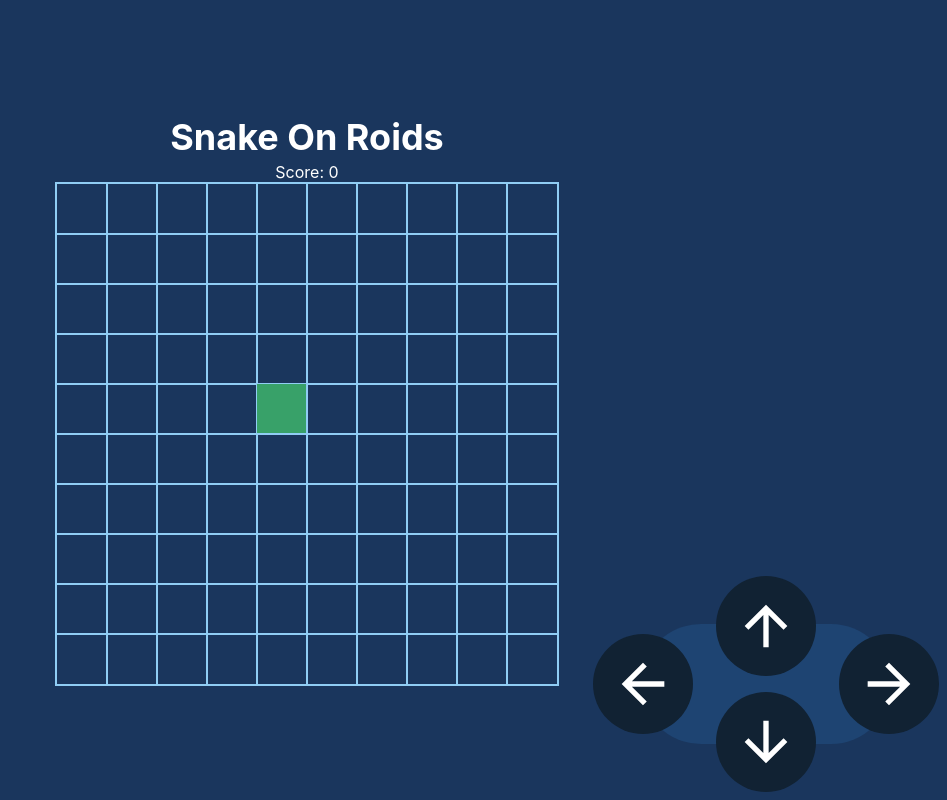
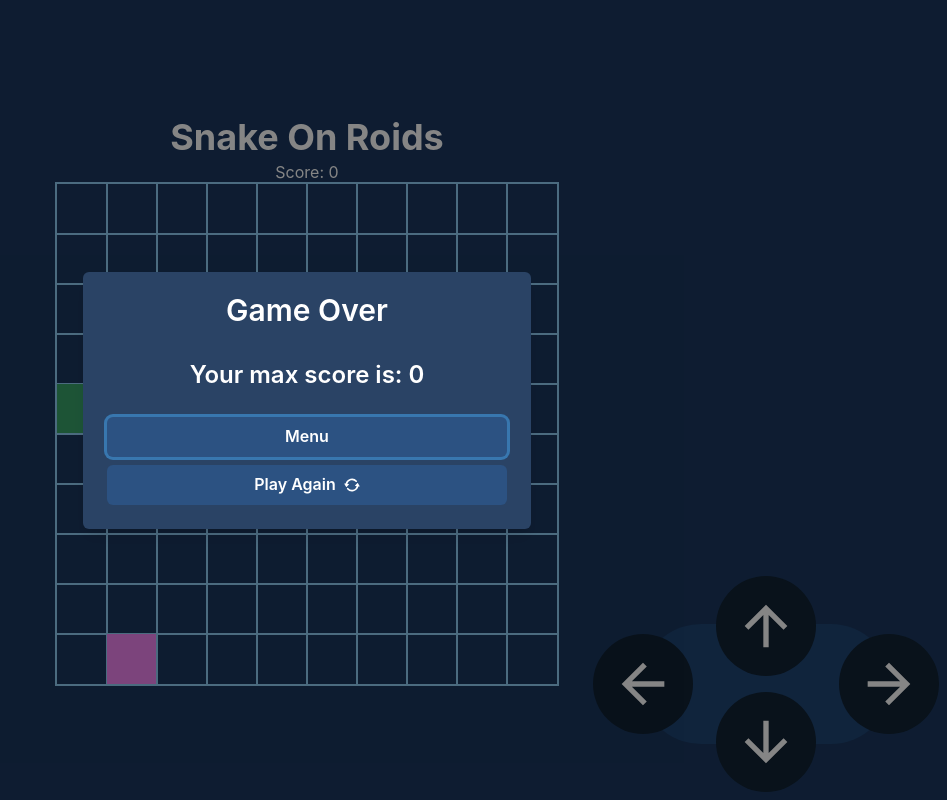
Before and after one commit to WhyShamba/Snake-On-Roids, a React (Create React App) app: page / in a window 1280 px wide. Shown: the whole page, without its empty margins (333-1280 px from the left). Built offline with nearby package versions, Linux system fonts and the light colour scheme.

Commit message:
Fix and clean snake movement code
Add food cell
Make snake grow on consumption
Add score
Create Game over modal and it's functionallity
Add more controllers /keys to control the snake movement

```diff
--- a/src/App.tsx
+++ b/src/App.tsx
@@ -5,6 +5,18 @@ import { Box, Center, Flex, Heading, Text } from '@chakra-ui/layout';
 import { Node, SingleLinkedList } from './utils/SingleLinkedList';
 import { Controller } from './components/Controller';
 import { generateRandomNum } from './utils/generateRandomNum';
+import { useSetInterval } from './custom-hooks/useSetInterval';
+import { Button } from '@chakra-ui/button';
+import { useDisclosure } from '@chakra-ui/react';
+import { GameOverModal } from './components/GameOverModal';
+
+type FoodType = 'protein' | 'meat' | 'steroid' | 'creatine';
+type CellData = {
+  row: number;
+  cell: number;
+  value: number;
+  direction: DIRECTION;
+};
 
 // values are 0, 1, 2, 3
 export enum DIRECTION {
@@ -35,12 +47,12 @@ const createBoard = (boardSize = BOARD_SIZE) => {
   return board;
 };
 
-const SNAKE_SPEED = 500;
+const SNAKE_SPEED = 250;
 const SNAKE_SPEED_ON_ROIDS = SNAKE_SPEED * 1.75;
 const SNAKE_SPEED_ON_CREATINE = SNAKE_SPEED * 1.5;
 
 // Now into consideration we have that the rows and column will have same number of rows/columns
-const getInitialSnakeCell = (board: number[][]) => {
+const getInitialSnakeCell = (board: number[][]): CellData => {
   const row = Math.floor(board.length / 2) - 1;
   const cell = Math.floor(board[row].length / 2) - 1;
 
@@ -48,120 +60,168 @@ const getInitialSnakeCell = (board: number[][]) => {
     row,
     cell,
     value: board[row][cell],
+    direction: generateRandomNum(0, 3),
   };
 };
 
 function App() {
   const [board, setBoard] = useState(createBoard());
-  const [controllerType, setControllerType] = useState<
-    'wasd' | 'arrows' | 'controller'
-  >('controller');
   const snakeRef = useRef(
     new SingleLinkedList(new Node(getInitialSnakeCell(board)))
   );
   const [snakeCells, setSnakeCells] = useState(
     new Set([snakeRef.current.head?.data?.value || 1])
   );
-  // TODO: I think it's better with useRef. When interval is implemented
-  // const [direction, setDirection] = useState<DIRECTION>(
-  //   generateRandomNum(0, 3)
-  // );
-  const directionRef = useRef<DIRECTION>(generateRandomNum(0, 3));
+  const [direction, setDirection] = useState<DIRECTION>(
+    snakeRef.current.head!.data!.direction
+  );
+  const [score, setScore] = useState(0);
+  const [foodCell, setFoodCell] = useState({
+    value: getFoodCell(board),
+    food: getFoodType(),
+  });
+  const {
+    isOpen: gameOver,
+    onOpen: openModal,
+    onClose: closeModal,
+  } = useDisclosure();
+  useSetInterval(() => {
+    if (!gameOver) moveSnake();
+  }, SNAKE_SPEED * 2);
+
+  useEffect(() => {
+    const onKeyDown = (e: KeyboardEvent) => {
+      // TODO: dont allow opposite key to be clicked
+      const key = e.key.toLocaleLowerCase();
+      if (key === 'a' || key === 'arrowleft') {
+        setDirection(DIRECTION.LEFT);
+      } else if (key === 'w' || key === 'arrowup') {
+        setDirection(DIRECTION.UP);
+      } else if (key === 's' || key === 'arrowdown') {
+        setDirection(DIRECTION.DOWN);
+      } else if (key === 'd' || key === 'arrowright') {
+        setDirection(DIRECTION.RIGHT);
+      }
+    };
+
+    window.addEventListener('keydown', onKeyDown, true);
+
+    return () => {
+      window.removeEventListener('keydown', onKeyDown);
+    };
+  }, []);
 
   const snake = snakeRef.current;
-  let direction = directionRef.current;
-  useEffect(() => {
-    console.log('Current direction: ', direction);
-    // const snake = new SingleLinkedList(new Node(1));
-    // snake.add(new Node(2));
-    // snake.add(new Node(2.5));
-    // snake.add(new Node(3));
-    // snake.add(new Node(4));
-    // snake.add(new Node(5));
-    // console.log('Snake Head: ', snake.head);
-    // snake.print();
-    // snake.reverse();
-    // snake.print();
-  }, [direction]);
 
-  // Or do: https://dev.to/prog585/setinterval-and-usestate-problem-2dd3
-  useEffect(() => {
-    // TODO: remove in future
-    if (controllerType !== 'controller') {
-      const interval = setInterval(() => {
-        const newSnakeCells = new Set([snakeRef.current.head!.data!.value + 1]);
-        snakeRef.current.head!.data!.value =
-          snakeRef.current.head!.data!.value + 1;
-        setSnakeCells(newSnakeCells);
-      }, SNAKE_SPEED * 10);
-      return () => clearInterval(interval);
-    }
-  }, [snakeCells]);
-
-  const moveSnake = () => {
-    console.log('The direction: ', direction);
+  const isOutOfBounds = () => {
     switch (direction) {
       case DIRECTION.RIGHT:
-        setSnakeCells(
-          changeDirection(
-            new Node({
-              ...snake.head!.data!,
-              cell: snake.head!.data!.cell + 1,
-              value: board[snake.head!.data!.row][snake.head!.data!.cell + 1],
-            }),
-            snake,
-            snakeCells
-          )
-        );
-
+        if (snake.head!.data!.cell + 1 === board[0].length) {
+          // setGameOver(true);
+          openModal();
+          return true;
+        }
         break;
       case DIRECTION.LEFT:
-        setSnakeCells(
-          changeDirection(
-            new Node({
-              ...snake.head!.data!,
-              cell: snake.head!.data!.cell - 1,
-              value: board[snake.head!.data!.row][snake.head!.data!.cell - 1],
-            }),
-            snake,
-            snakeCells
-          )
-        );
+        if (snake.head!.data!.cell - 1 < 0) {
+          // setGameOver(true);
+          openModal();
+          return true;
+        }
         break;
       case DIRECTION.UP:
-        setSnakeCells(
-          changeDirection(
-            new Node({
-              ...snake.head!.data!,
-              row: snake.head!.data!.row - 1,
-              value: board[snake.head!.data!.row - 1][snake.head!.data!.cell],
-            }),
-            snake,
-            snakeCells
-          )
-        );
+        if (snake.head!.data!.row - 1 < 0) {
+          // setGameOver(true);
+          openModal();
+          return true;
+        }
         break;
       default:
         // case DIRECTION.DOWN
-        setSnakeCells(
-          changeDirection(
-            new Node({
-              ...snake.head!.data!,
-              row: snake.head!.data!.row + 1,
-              value: board[snake.head!.data!.row + 1][snake.head!.data!.cell],
-            }),
-            snake,
-            snakeCells
-          )
-        );
+        if (snake.head!.data!.row + 1 === board[0].length) {
+          // setGameOver(true);
+          openModal();
+          return true;
+        }
         break;
+    }
+    return false;
+  };
+
+  const moveSnake = () => {
+    if (!isOutOfBounds()) {
+      const newNode = getNextNodeForDirection(snake.head!, direction, board);
+
+      // If it's not colliding
+      if (!snakeCells.has(newNode.data!.value)) {
+        const newSnakeCells = changeDirection(newNode, snake, snakeCells);
+
+        const foodConsumed = newNode.data!.value === foodCell.value;
+        if (foodConsumed) {
+          consumeFood(newSnakeCells);
+        }
+
+        setSnakeCells(newSnakeCells);
+      } else {
+        openModal();
+      }
     }
   };
 
-  const changeDirectionHandler = (_direction: DIRECTION) => {
-    // setDirection(_direction);
-    direction = _direction;
-    moveSnake();
+  const generateFoodCell = () => {
+    // TODO: WRITE ALGORITHAM THAT REMOVES THE VALUES WHERE THE SNAKE IS FROM THE BOARD IT SELF, BECAUSE IF SNAKE GETS TOO BIG IT WILL BE IMPOSSIBLE, LAG TO GENERATE RANDDOM NUM, SINCE THE SNAKE WILL COVER EVERYTHING
+    // Generate food cell at random position
+    let value = getFoodCell(board);
+
+    while (snakeCells.has(value) && value === foodCell.value) {
+      value = getFoodCell(board);
+    }
+
+    let food: FoodType = getFoodType();
+
+    setFoodCell({
+      food,
+      value,
+    });
+  };
+
+  // Grow the snake and do the effect
+  const consumeFood = (newSnakeCells: Set<number>) => {
+    const oppositeDirOfTail = getOppositeDirection(snake.tail!.data!.direction);
+    const newTailNode = getNextNodeForDirection(
+      snake.tail!,
+      oppositeDirOfTail,
+      board
+    );
+
+    // Insertion at beginning of tail, dequeue -> add it to class
+    const temp = snake.tail;
+    snake.tail = newTailNode;
+    snake.tail.next = temp;
+
+    newSnakeCells.add(newTailNode.data!.value);
+
+    setScore(score + 1);
+    // generate new food cell
+    generateFoodCell();
+  };
+
+  // Reset the game to initial state
+  const playAgain = () => {
+    snakeRef.current = new SingleLinkedList(
+      new Node(getInitialSnakeCell(board))
+    );
+
+    // setSnakeCells(new Set([snake.head!.data!.value]));
+    setSnakeCells(new Set([snakeRef.current.head!.data!.value]));
+    setFoodCell({
+      value: getFoodCell(board),
+      food: getFoodType(),
+    });
+
+    setDirection(generateRandomNum(0, 3));
+
+    closeModal();
   };
 
   return (
@@ -169,7 +229,7 @@ function App() {
       <Flex direction='column' align='center'>
         {/* Or image logo */}
         <Heading>Snake On Roids</Heading>
-        <Text>Score: 0</Text>
+        <Text>Score: {score}</Text>
         <Box outline='2px solid white' outlineColor='blue.200'>
           {board.map((row, index) => (
             <Flex key={index}>
@@ -180,23 +240,117 @@ function App() {
                   outline='1px solid white'
                   outlineColor='blue.200'
                   key={cell}
-                  bg={snakeCells.has(cell) ? 'green.500' : undefined}
+                  bg={
+                    snakeCells.has(cell)
+                      ? 'green.500'
+                      : cell === foodCell.value
+                      ? 'violet'
+                      : undefined
+                  }
                 ></Box>
               ))}
             </Flex>
           ))}
         </Box>
-        <Controller changeDirection={changeDirectionHandler} />
+        <Controller
+          changeDirection={(_direction: DIRECTION) => setDirection(_direction)}
+        />
       </Flex>
+      <GameOverModal
+        isOpen={gameOver}
+        onClose={closeModal}
+        score={score}
+        onPlayAgain={playAgain}
+      />
     </Center>
   );
 }
 
 export default App;
 
+function getNextNodeCoordsForDirection(node: Node, direction: DIRECTION) {
+  switch (direction) {
+    case DIRECTION.RIGHT:
+      return {
+        row: node.data.row,
+        cell: node.data.cell + 1,
+      };
+    case DIRECTION.LEFT:
+      return {
+        row: node.data.row,
+        cell: node.data.cell - 1,
+      };
+    case DIRECTION.UP:
+      return {
+        cell: node.data.cell,
+        row: node.data.row - 1,
+      };
+    default:
+      // case DIRECTION.DOWN
+      return {
+        cell: node.data.cell,
+        row: node.data.row + 1,
+      };
+  }
+}
+
+// workaround: store every direction in the snake node data
+function getDirectionForNode(node: Node<CellData>) {
+  if (!node.next) return null;
+  const { row, cell } = node.data!;
+  const { row: nextRow, cell: nextCell } = node.next.data!;
+
+  if (row === nextRow && cell + 1 === nextCell) return DIRECTION.RIGHT;
+  if (row === nextRow && cell - 1 === nextCell) return DIRECTION.LEFT;
+  if (row - 1 === nextRow && cell === nextCell) return DIRECTION.UP;
+  if (row + 1 === nextRow && cell === nextCell) return DIRECTION.DOWN;
+}
+
+function getOppositeDirection(direction: DIRECTION) {
+  if (direction === DIRECTION.LEFT) return DIRECTION.RIGHT;
+  if (direction === DIRECTION.RIGHT) return DIRECTION.LEFT;
+  if (direction === DIRECTION.DOWN) return DIRECTION.UP;
+  // if (direction === DIRECTION.UP) return DIRECTION.DOWN;
+  return DIRECTION.DOWN;
+}
+
+// function getNextNodeCoordsForDirection(node: Node, direction: DIRECTION) {}
+
+function getNextNodeForDirection(
+  node: Node<CellData>,
+  direction: DIRECTION,
+  board: number[][]
+) {
+  const nextNodeCoords = getNextNodeCoordsForDirection(node, direction);
+  return new Node<CellData>({
+    ...nextNodeCoords,
+    value: board[nextNodeCoords.row][nextNodeCoords.cell],
+    direction,
+  });
+}
+
+function getFoodCell(board: number[][]) {
+  let row = generateRandomNum(0, board.length - 1);
+  let cell = generateRandomNum(0, board[0].length - 1);
+
+  return board[row][cell];
+}
+
+function getFoodType() {
+  const randomNum = Math.random();
+  // 50% to get meat if above 0.25 it's protein else meat
+  let food: FoodType = randomNum > 0.25 ? 'protein' : 'meat';
+  if (randomNum > 0.5 && randomNum < 0.8) {
+    food = 'creatine';
+  } else if (randomNum >= 0.8) {
+    food = 'steroid';
+  }
+  return food;
+}
+
 function changeDirection(
   newHead: Node,
-  snake: SingleLinkedList<{ row: number; cell: number; value: number }>,
+  snake: SingleLinkedList<CellData>,
   snakeCells: Set<number>
 ) {
   // Check if it's out of bound. The newHead.data.value will be undefined, or you can check by checking the length of border etc..
--- /dev/null
+++ b/src/components/GameOverModal.tsx
@@ -0,0 +1,73 @@
+import { RepeatIcon } from '@chakra-ui/icons';
+import {
+  Modal,
+  ModalOverlay,
+  ModalContent,
+  ModalHeader,
+  ModalCloseButton,
+  ModalBody,
+  ModalFooter,
+  Button,
+  Box,
+  Text,
+  Flex,
+} from '@chakra-ui/react';
+import React from 'react';
+
+interface GameOverModalProps {
+  isOpen: boolean;
+  onClose: (...args: any) => any;
+  score: number;
+  onPlayAgain?: (...args: any) => any;
+}
+
+export const GameOverModal: React.FC<GameOverModalProps> = ({
+  isOpen,
+  onClose,
+  score,
+  onPlayAgain,
+}) => {
+  return (
+    <Modal
+      closeOnOverlayClick={false}
+      isOpen={isOpen}
+      onClose={onClose}
+      isCentered
+    >
+      <ModalOverlay />
+      <ModalContent color='white' bg='blue.800'>
+        <ModalHeader textAlign='center' fontSize='3xl'>
+          Game Over
+        </ModalHeader>
+        <ModalBody pb={6}>
+          <Text textAlign='center' mb={6} fontWeight={600} fontSize='2xl'>
+            Your max score is: {score}
+          </Text>
+          <Flex direction='column'>
+            <Button
+              mb={2}
+              bg='blue.700'
+              transition='all 0.2s'
+              _hover={{
+                bg: 'blue.900',
+              }}
+            >
+              Menu
+            </Button>
+            <Button
+              rightIcon={<RepeatIcon />}
+              bg='blue.700'
+              transition='all 0.2s'
+              _hover={{
+                bg: 'blue.900',
+              }}
+              onClick={onPlayAgain}
+            >
+              Play Again
+            </Button>
+          </Flex>
+        </ModalBody>
+      </ModalContent>
+    </Modal>
+  );
+};
--- /dev/null
+++ b/src/custom-hooks/useSetInterval.ts
@@ -0,0 +1,21 @@
+import React, { useState, useEffect, useRef } from 'react';
+
+export function useSetInterval(callback: any, delay: number) {
+  const savedCallback = useRef<any>();
+
+  // Remember the latest callback.
+  useEffect(() => {
+    savedCallback.current = callback;
+  }, [callback]);
+
+  // Set up the interval.
+  useEffect(() => {
+    function tick() {
+      savedCallback.current();
+    }
+    if (delay !== null) {
+      let id = setInterval(tick, delay);
+      return () => clearInterval(id);
+    }
+  }, [delay]);
+}
```
Also changed, not shown: plan.txt.
